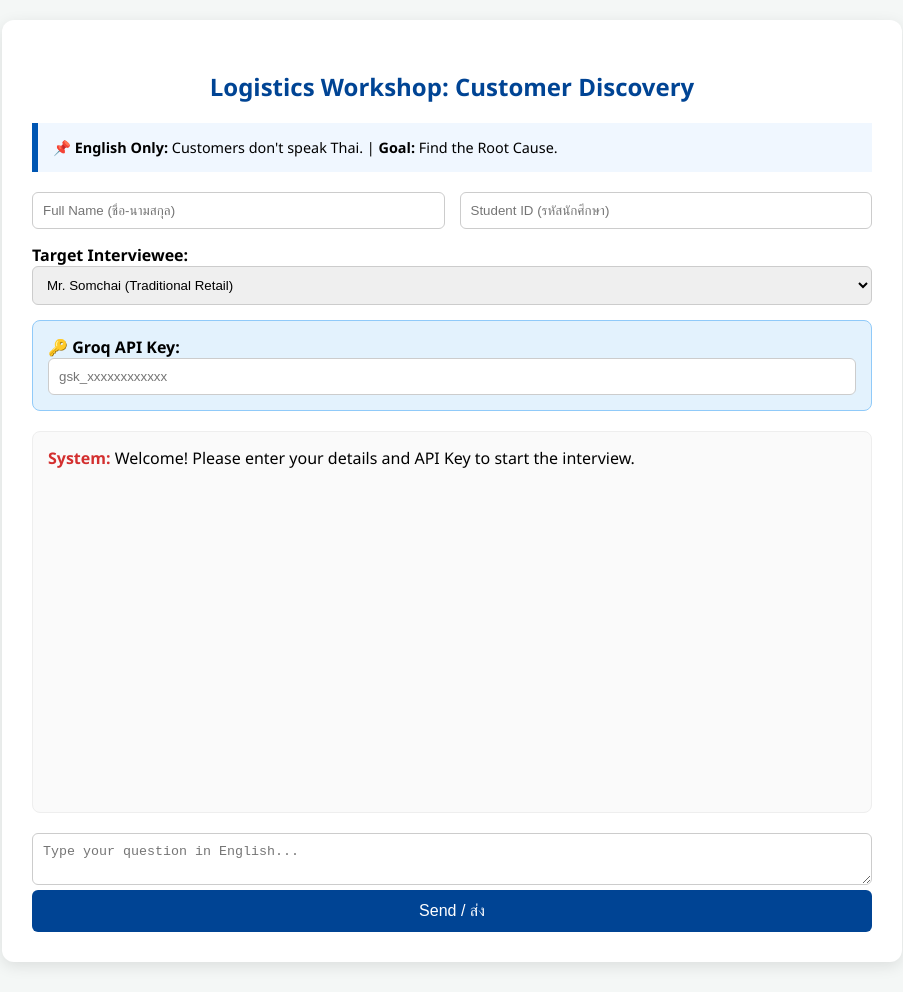
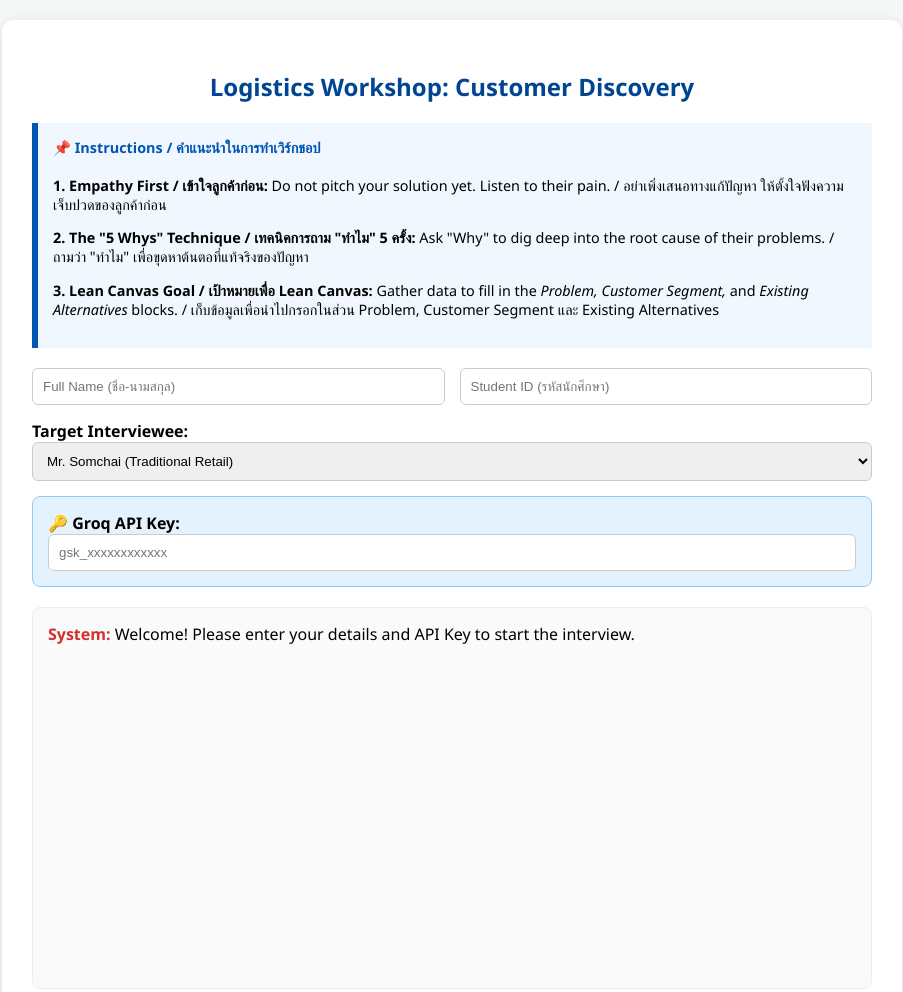
Before and after one commit to 22786/logistics-interview-platform, a website: page public/index.html in a window 1280 px wide. Shown: the top 992 px of the page, without its empty margins (188-1091 px from the left). Drawn offline with Linux system fonts and the light colour scheme.

Commit message:
UI Update: Bilingual instructions for Business Creation class

```diff
--- a/public/index.html
+++ b/public/index.html
@@ -3,7 +3,7 @@
 <head>
     <meta charset="UTF-8">
     <meta name="viewport" content="width=device-width, initial-scale=1.0">
-    <title>1209329 Logistics Customer Discovery</title>
+    <title>1209329 Business Creation for Logistics and SCM</title>
     <style>
         body { font-family: 'Segoe UI', sans-serif; padding: 20px; background-color: #f4f7f6; max-width: 900px; margin: auto; }
         .container { background: white; padding: 30px; border-radius: 12px; box-shadow: 0 4px 15px rgba(0,0,0,0.1); }
@@ -26,7 +26,16 @@
     <h2>Logistics Workshop: Customer Discovery</h2>
 
     <div class="instruction-box">
-        <b>📌 English Only:</b> Customers don't speak Thai. | <b>Goal:</b> Find the Root Cause.
+        <h4 style="margin-top: 0; color: #0056b3;">📌 Instructions / คำแนะนำในการทำเวิร์กชอป</h4>
+
+        <p><b>1. Empathy First / เข้าใจลูกค้าก่อน:</b>
+        Do not pitch your solution yet. Listen to their pain. / อย่าเพิ่งเสนอทางแก้ปัญหา ให้ตั้งใจฟังความเจ็บปวดของลูกค้าก่อน</p>
+
+        <p><b>2. The "5 Whys" Technique / เทคนิคการถาม "ทำไม" 5 ครั้ง:</b>
+        Ask "Why" to dig deep into the root cause of their problems. / ถามว่า "ทำไม" เพื่อขุดหาต้นตอที่แท้จริงของปัญหา</p>
+
+        <p><b>3. Lean Canvas Goal / เป้าหมายเพื่อ Lean Canvas:</b>
+        Gather data to fill in the <i>Problem, Customer Segment,</i> and <i>Existing Alternatives</i> blocks. / เก็บข้อมูลเพื่อนำไปกรอกในส่วน Problem, Customer Segment และ Existing Alternatives</p>
     </div>
 
     <div class="student-info-grid">
```
